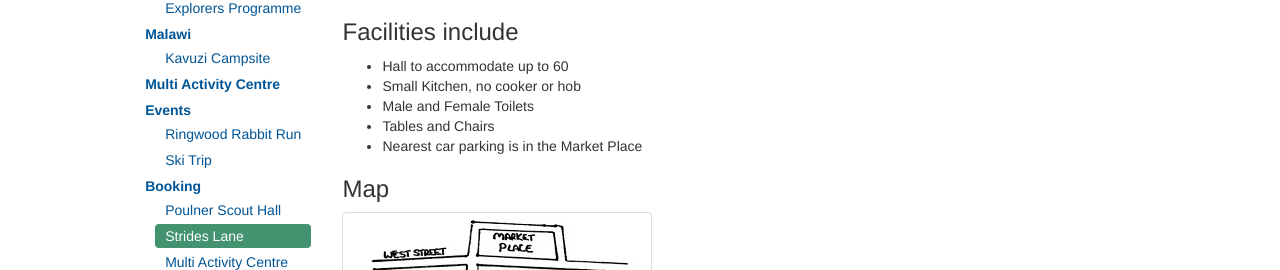
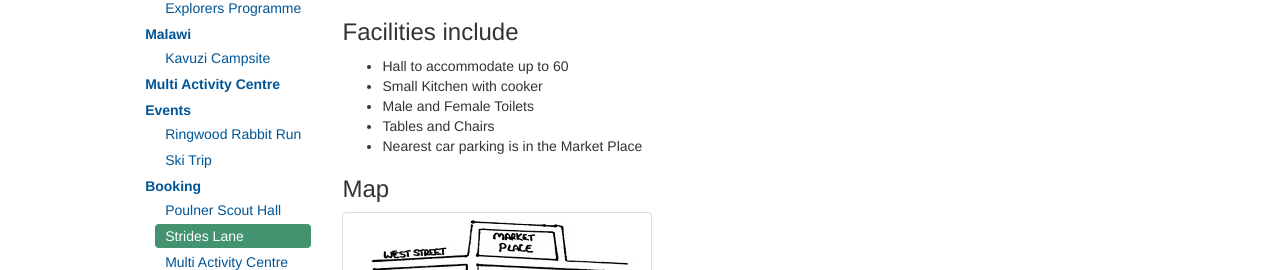
Before and after one commit to 1stpoulnerscouts/1stpoulnerscouts.github.io, a Jekyll site: the page built from booking/strides-lane/index.html, in a window 1280 px wide. Shown: the part 427-697 px from the top of the page. Built offline with Jekyll 4.4.1, drawn with Linux system fonts in a browser that asks for light colours.

Commit message:
Updated booking pages

```diff
--- a/booking/mac/index.html
+++ b/booking/mac/index.html
@@ -21,6 +21,7 @@ active: /booking/mac
 </div>
 
 <p>A £50 deposit (usually by cheque) is also payable prior to use of the hall to offset any damage that may occur. This cheque is ripped up if there is no damage after the event.</p>
+<p><a href="/mac">Click here for further information on the Multi Activity Centre</a></p>
 <br>
 <div class="panel panel-default">
 	<div class="panel-heading">
--- a/booking/strides-lane/index.html
+++ b/booking/strides-lane/index.html
@@ -22,7 +22,7 @@ active: /booking/strides-lane
 <h3>Facilities include</h3>
 <ul>
 	<li>Hall to accommodate up to 60</li>
-    <li>Small Kitchen, no cooker or hob</li>
+    <li>Small Kitchen with cooker</li>
     <li>Male and Female Toilets</li>
     <li>Tables and Chairs</li>
     <li>Nearest car parking is in the Market Place </li>
```
